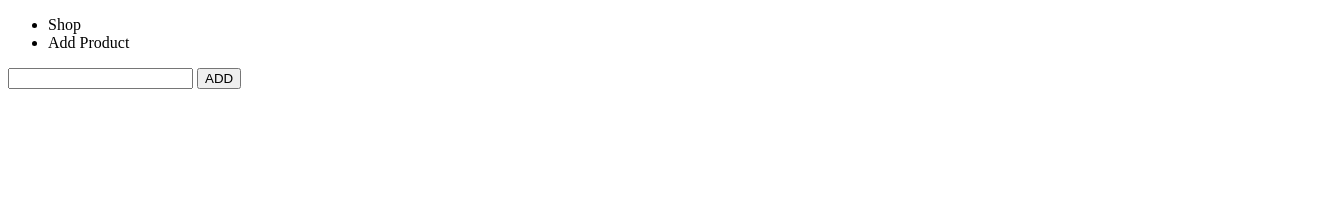
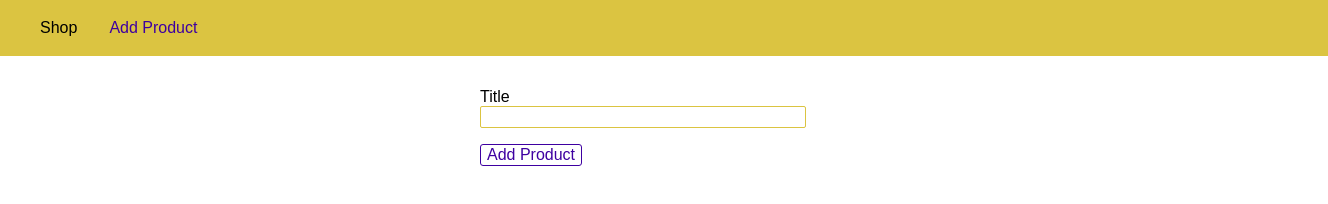
Before and after one commit to dcrawsh/first-nodejs-server, a website: page views/add-product.html in a window 1280 px wide. Shown: the whole page, 1328 px wide, since content can reach past the window. Drawn offline with Linux system fonts and the light colour scheme.

Commit message:
add styling

```diff
--- a/routes/admin.js
+++ b/routes/admin.js
@@ -1,10 +1,11 @@
 const express = require('express');
 const path = require('path');
+const rootDir = require('../util/path')
 
 const router = express.Router();
 
 router.get('/add-product',(req,res,next) => {
-    res.sendFile(path.join(__dirname, '../', 'views', 'add-product.html'));
+    res.sendFile(path.join(rootDir, 'views', 'add-product.html'));
 });
 
 router.post('/product',(req,res,next) => {
--- a/routes/shop.js
+++ b/routes/shop.js
@@ -1,10 +1,11 @@
 const express = require('express');
 const path = require('path');
+const rootDir = require('../util/path')
 
 const router = express.Router();
 
 router.get('/',(req,res,next) => {
-    res.sendFile(path.join(__dirname, '../', 'views', 'shop.html'));
+    res.sendFile(path.join(rootDir, 'views', 'shop.html'));
 })
 
 module.exports = router;
--- /dev/null
+++ b/util/path.js
@@ -0,0 +1,3 @@
+const path = require('path');
+
+module.exports = path.dirname(process.mainModule.filename)
--- a/views/add-product.html
+++ b/views/add-product.html
@@ -1,28 +1,117 @@
 <!DOCTYPE html>
 <html lang="en">
+
 <head>
     <meta charset="UTF-8">
     <meta name="viewport" content="width=device-width, initial-scale=1.0">
+    <meta http-equiv="X-UA-Compatible" content="ie=edge">
     <title>Add Product</title>
+    <style>
+        body {
+            padding: 0;
+            margin: 0;
+            font-family: sans-serif;
+        }
+
+        main {
+            padding: 1rem;
+        }
+
+        .main-header {
+            width: 100%;
+            height: 3.5rem;
+            background-color: #dbc441;
+            padding: 0 1.5rem;
+        }
+
+        .main-header__nav {
+            height: 100%;
+            display: flex;
+            align-items: center;
+        }
+
+        .main-header__item-list {
+            list-style: none;
+            margin: 0;
+            padding: 0;
+            display: flex;
+        }
+
+        .main-header__item {
+            margin: 0 1rem;
+            padding: 0;
+        }
+
+        .main-header__item a {
+            text-decoration: none;
+            color: black;
+        }
+
+        .main-header__item a:hover,
+        .main-header__item a:active,
+        .main-header__item a.active {
+            color: #3e00a1;
+        }
+
+        .product-form {
+            width: 20rem;
+            max-width: 90%;
+            margin: auto;
+        }
+
+        .form-control {
+            margin: 1rem 0;
+        }
+
+        .form-control label,
+        .form-control input {
+            display: block;
+            width: 100%;
+        }
+
+        .form-control input {
+            border: 1px solid #dbc441;
+            font: inherit;
+            border-radius: 2px;
+        }
+
+        button {
+            font: inherit;
+            border: 1px solid #3e00a1;
+            color: #3e00a1;
+            background: white;
+            border-radius: 3px;
+            cursor: pointer;
+        }
+
+        button:hover,
+        button:active {
+            background-color: #3e00a1;
+            color: white;
+        }
+    </style>
 </head>
+
 <body>
-    <header>
-        <nav>
-            <ul>
-                <li a href="/">Shop</li>
-                <li a href="/add-product">Add Product</li>
+    <header class="main-header">
+        <nav class="main-header__nav">
+            <ul class="main-header__item-list">
+                <li class="main-header__item"><a href="/">Shop</a></li>
+                <li class="main-header__item"><a class="active" href="/admin/add-product">Add Product</a></li>
             </ul>
         </nav>
     </header>
 
     <main>
-        <form action="add-product.html" method="POST">
-            <input type="text" name="title">
-            <button type="submit">ADD</button>
+        <form class="product-form" action="/admin/add-product" method="POST">
+            <div class="form-control">
+                <label for="title">Title</label>
+                <input type="text" name="title" id="title">
+            </div>
+
+            <button type="submit">Add Product</button>
         </form>
+    </main>
+</body>
 
-
-    </main>
-
-</body>
 </html>
```
Also changed, not shown: views/404.html (+61 -2 lines), views/shop.html (+57 -9 lines).
